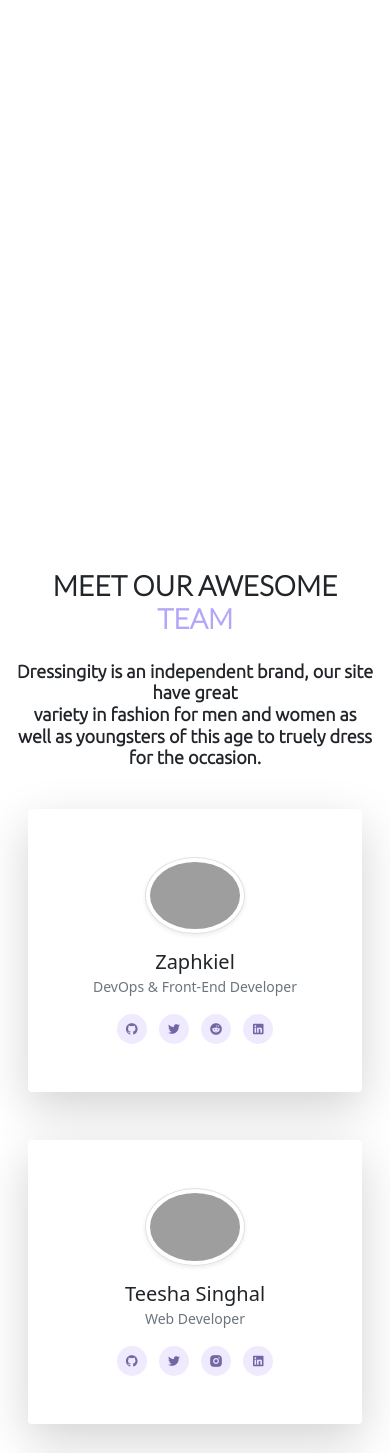
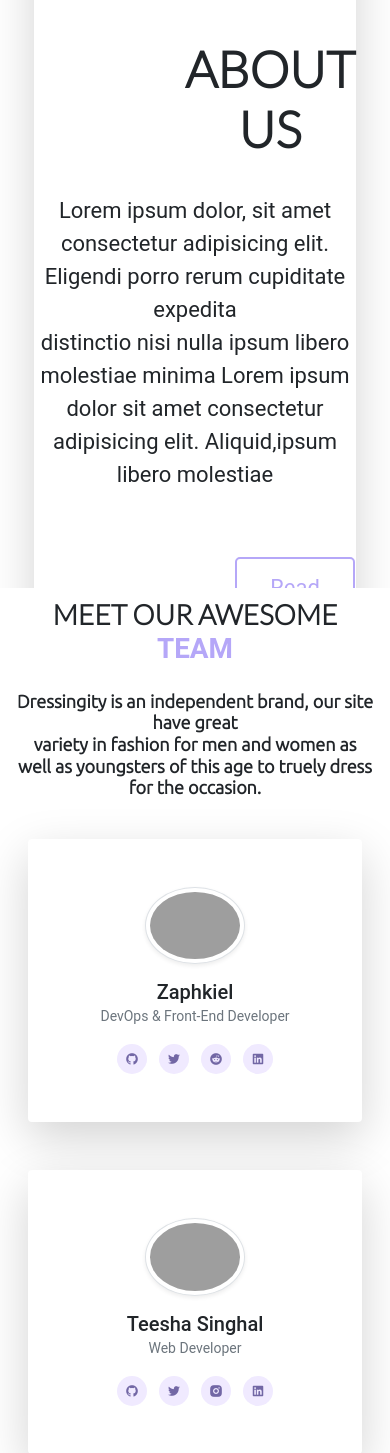
Before and after one commit to Prakash4844/Dressingnity-Ecommerce-Website, a PHP site: page /About.html in a window 390 px wide. Shown: the part 462-1915 px from the top of the page. Run offline with PHP 8.4, Linux system fonts and the light colour scheme; some libraries are stand-ins or nearby versions; grey boxes are pictures that could not be loaded.

Commit message:
Updated Progress

```diff
--- a/About.html
+++ b/About.html
@@ -36,7 +36,7 @@
         <div class="container-fluid">
 
             <!-- Navbar brand -->
-            <a class="navbar-brand" href="#"><img style="height:60px;" src="Images/Navbar-logo-Dressingnity.png"
+            <a class="navbar-brand" href="#"><img style="height:60px;" src="Images/SVG Samples/Dressingity (LOGO-final).svg"
                     alt="BrandLogo"></a>
 
             <!-- Toggle button -->
@@ -129,8 +129,30 @@
 
     <section class="AboutSite">
         <h1 style="margin-top: 100px;"></h1> <!--Do not remove this line -->
-        <div style="height: 700px;"><!--Remove this div to work on about section page -->
+        <!-- <div style="height: 700px;">Remove this div to work on about section page
             <h1 style="margin-top: 100px;">About site</h1>
+        </div> -->
+        <div class="wrapper ">
+
+            <div class="background-container ">
+                <div class="bg-1"></div>
+                <div class="bg-2"></div>
+
+            </div>
+            <div class="about-container big-box rounded shadow-lg">
+
+                <div class="image-container">
+                    <img src="https://s3-ap-southeast-1.amazonaws.com/seenitcdn/1011746225e5bc54925.jpg" alt="">
+
+                </div>
+
+                <div class="text-container">
+                    <h1>About us</h1>
+                    <p>Lorem ipsum dolor, sit amet consectetur adipisicing elit. Eligendi porro rerum cupiditate expedita <br> distinctio nisi nulla ipsum libero molestiae minima Lorem ipsum dolor sit amet consectetur adipisicing elit. Aliquid,ipsum libero molestiae</p>
+                    <a href="">Read More</a>
+                </div>
+
+            </div>
         </div>
     </section>
     <section class="AboutUs" id="AboutUs">
--- a/CSS/About.css
+++ b/CSS/About.css
@@ -16,7 +16,7 @@ AboutUs {
 html {
 	font-family: sans-serif;
 	scroll-snap-type: mandatory;
-	scroll-snap-points-y: repeat(100vh);
+	scroll-snap-points-y : repeat(100vh);
 	scroll-snap-type: y mandatory;
 }
 
@@ -94,3 +94,115 @@ body {
     transition: 0.4s ease-out;
 	transform: scale(1.08, 1.08);
   }
+
+  /* //About Site  */
+  @import url('https://fonts.googleapis.com/css2?family=Roboto:wght@300;400;500;700&display=swap');
+
+*{
+    padding: 0;
+    margin: 0;
+    box-sizing: border-box;
+    font-family: 'Roboto', sans-serif;
+}
+.wrapper{
+    position: relative;
+    display: flex;
+    justify-content: center;
+    align-items: center;
+}
+.background-container{
+    width: 100%;
+    min-height: 100vh;
+    display: flex;
+}
+/* .bg-1{
+    flex: 1;
+    background-color: rgb(180, 243, 175);
+}
+.bg-2{
+    flex: 1;
+    background-color: rgb(163, 236, 240);
+} */
+.about-container{
+    width: 85%;
+    min-height: 80vh;
+    position: absolute;
+    background-color: white;
+    /* box-shadow: 24px 24px 30px #b5a7f8; */
+    display: flex;
+    justify-content: center;
+    align-items: center;
+    padding: 20px 40px;
+    border-radius: 5px;
+}
+.image-container{
+    flex: 1;
+    display: flex;
+    justify-content: center;
+    align-items: center;
+}
+.image-container img {
+    width: 500px;
+    height: 500px;
+    margin: 20px;
+    border-radius: 10px;
+}
+.text-container{
+    flex: 1;
+    display: flex;
+    justify-content: center;
+    align-items: flex-start;
+    flex-direction: column;
+    font-size: 22px;
+}
+.text-container h1{
+    font-size: 70px;
+    margin-left: 150px;
+    padding: 20px 0px;
+}
+.text-container a{
+    text-decoration: none;
+    padding: 12px;
+    margin: 50px 0px 0px 200px;
+    /* background-color: #b5a7f8; */
+    border: 2px solid transparent;
+    color: #b5a7f8;
+    border: 2px solid #b5a7f8;
+    border-radius: 5px;
+    transition: .3s all ease;
+}
+.text-container a:hover{
+    background-color: transparent;
+    color: black;
+       background-color: #b5a7f8;
+    /* border: 2px solid #b5a7f8; */
+
+}
+.big-box:hover {
+    transition: 0.4s ease-out;
+	transform: scale(1.08, 1.08);
+  }
+@media screen and (max-width: 1600px){
+    .about-container{
+        width: 90%;
+    }
+    .image-container img{
+        width: 400px;
+        height: 500px;
+    }
+    .text-container h1{
+        font-size: 50px;
+    }
+}
+@media screen and (max-width: 1100px){
+    .about-container{
+        flex-direction: column;
+    }
+    .image-container img{
+        width: 300px;
+        height: 300px;
+    }
+    .text-container {
+        align-items: center;
+    }
+}
--- a/CSS/Styles.css
+++ b/CSS/Styles.css
@@ -16,12 +16,13 @@ body {
 }
 
 .vio-outline {
-    color: #b5a7f8 !important;
-    border-color: #b5a7f8 !important;
+    color: rgb(168,61,123) !important;
+    border-color: rgb(168,61,123) !important;
+    /* border: 2px solid rgb(168,61,123) ; */
 }
 
 .vio-outline:hover {
-    border-color: #b5a7f8 !important;
+    border-color: rgb(168,61,123) !important;
 }
 
 
@@ -61,7 +62,7 @@ body {
 }
 
 .form-control:focus {
-    border-color: #b5a7f8;
+    border-color: rgb(168,61,123);
     box-shadow: inset 0 1px 1px rgba(0, 0, 0, 0.075), 0 0 8px rgb(180, 165, 247);
 }
 
@@ -135,9 +136,9 @@ body {
 
 .dressingity_footer .widget_wrapper .widegt_about .social li a:hover,
 .dressingity_footer .widget_wrapper .widegt_about .social li a:focus {
-    background-image: -moz-linear-gradient(0deg, #b5a7f8 0%, #b5a7f8 100%);
-    background-image: -webkit-linear-gradient(0deg, #b5a7f8 0%, #b5a7f8 100%);
-    background-image: -ms-linear-gradient(0deg, #b5a7f8 0%, #b5a7f8 100%);
+    background-image: -moz-linear-gradient(0deg, rgb(168,61,123) 0%, rgb(168,61,123) 100%);
+    background-image: -webkit-linear-gradient(0deg, rgb(168,61,123) 0%, rgb(168,61,123) 100%);
+    background-image: -ms-linear-gradient(0deg, rgb(168,61,123) 0%, rgb(168,61,123) 100%);
     color: #fff;
     box-shadow: 2.5px 4.33px 15px 0px rgba(188, 164, 245, 0.4);
 }
@@ -153,7 +154,7 @@ body {
 
 .dressingity_footer .widget_wrapper .widget_link ul li a:hover,
 .dressingity_footer .widget_wrapper .widget_link ul li a:focus {
-    /* color: #b5a7f8; */
+    /* color: rgb(168,61,123); */
     color: black;
 }
 
@@ -204,9 +205,9 @@ body {
     margin: auto;
     margin-bottom: -135px;
     position: relative;
-    background-image: -moz-linear-gradient(0deg, #b5a7f8 0%, #b5a7f8 100%);
-    background-image: -webkit-linear-gradient(0deg, #b5a7f8 0%, #b5a7f8 100%);
-    background-image: -ms-linear-gradient(0deg, #b5a7f8 0%, #b5a7f8 100%);
+    background-image: -moz-linear-gradient(0deg, rgb(168,61,123) 0%, rgb(168,61,123) 100%);
+    background-image: -webkit-linear-gradient(0deg, rgb(168,61,123) 0%, rgb(168,61,123) 100%);
+    background-image: -ms-linear-gradient(0deg, rgb(168,61,123) 0%, rgb(168,61,123) 100%);
     box-shadow: 2.5px 4.33px 15px 0px rgba(188, 164, 245, 0.4);
     z-index: 1;
 }
--- a/index.html
+++ b/index.html
@@ -34,7 +34,7 @@
         <div class="container-fluid">
 
             <!-- Navbar brand -->
-            <a class="navbar-brand" href="#"><img style="height:60px;" src="Images/Navbar-logo-Dressingnity.png"
+            <a class="navbar-brand" href="#"><img style="height:60px;" src="Images/SVG Samples/Dressingity (LOGO-final).svg"
                     alt="BrandLogo"></a>
 
             <!-- Toggle button -->
@@ -143,7 +143,7 @@
                     <div class="col-lg-4 col-md-6 col-12">
                         <div class="widget widegt_about">
                             <div class="widget_title">
-                                <img style="width: 300px;" src="Images/Footer-logo-Dressingnity.png" class="img-fluid"
+                                <img style="width: 300px;" src="Images/SVG Samples/Dressingity (LOGO-final).svg" class="img-fluid"
                                     alt="">
                             </div>
                             <p>Quisque orci nisl, viverra et sem ac, tincidunt egestas massa. Morbi est arcu, hendrerit
```
Also changed, not shown: Images/OLD Branding/Footer-logo-Dressingnity.png (renamed from Images/Footer-logo-Dressingnity.png), Images/OLD Branding/Navbar-logo-Dressingnity.png (renamed from Images/Navbar-logo-Dressingnity.png), Images/OLD Branding/Navbar-logo-with-whitespace.png (renamed from Images/Navbar-logo-with-whitespace.png), Images/OLD Branding/New Brand LOGO.png (renamed from Images/New Brand LOGO.png), Images/OLD Branding/New_Brand_LOGO-removebg-preview.png (renamed from Images/New_Brand_LOGO-removebg-preview.png), Images/OLD Branding/Orange Prototype Footer-logo-Dressingnity.png (renamed from Images/Orange Prototype Footer-logo-Dressingnity.png), Images/OLD Branding/RED Prototype Footer-logo-Dressingnity.png (renamed from Images/RED Prototype Footer-logo-Dressingnity.png), Images/SVG Samples/Dressingity (LOGO-final).svg (added), Images/SVG Samples/Dressingity Sonali ki kartut.svg (added).
